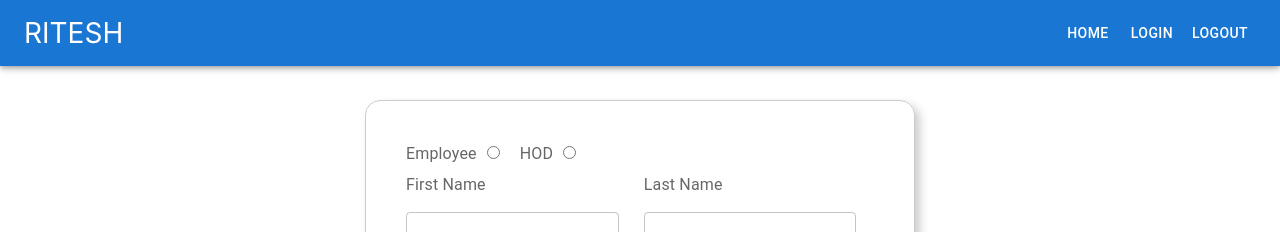
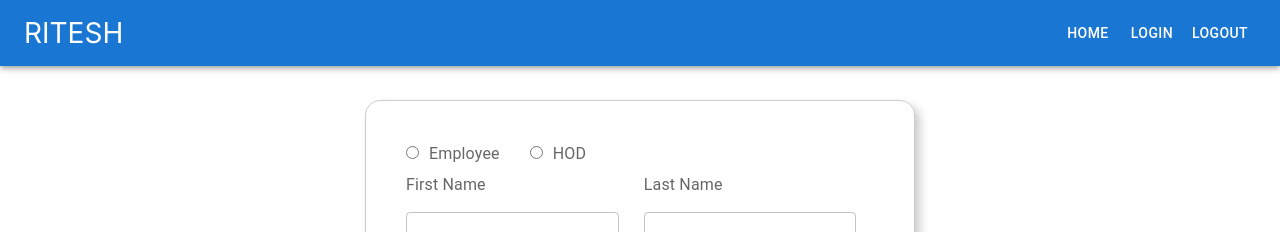
Before and after one commit to riteshsingh132/academyProject, a React (Create React App) app: page /register in a window 1280 px wide. Shown: the top 232 px of the page. Built offline with nearby package versions, Linux system fonts and the light colour scheme.

Commit message:
first commit

```diff
--- a/src/project5/AuthLogin.js
+++ b/src/project5/AuthLogin.js
@@ -97,11 +97,11 @@ console.log(state)
 
           <Box display={"flex"} gap={"25px"} maxWidth={"450px"}>
             <FormLabel>Username
-              <TextField onChange={handleChange} size='small' placeholder='Enter username' margin='normal' name='username' value={empdata.username} sx={{ mb: 2 }} />
+              <TextField onChange={handleChange} size='small' margin='normal' name='username' value={empdata.username} sx={{ mb: 2 }} />
             </FormLabel>
 
             <FormLabel>Password
-              <TextField onChange={handleChange} type='password' size='small' placeholder='Enter Password' margin='normal' name='password' value={empdata.password} sx={{ mb: 2 }} />
+              <TextField onChange={handleChange} type='password' size='small'  margin='normal' name='password' value={empdata.password} sx={{ mb: 2 }} />
             </FormLabel>
           </Box>
 
--- a/src/project5/AuthSignUp.js
+++ b/src/project5/AuthSignUp.js
@@ -22,7 +22,7 @@ function AuthSignUp() {
     const navigateR = useNavigate()
 
     const [newEmpData1, setNewEmpData1] = useState([])
-    console.log(empdata1)
+    console.log(empdata1.role)
 
     const [radionav, setRadionav] = useState()
 
@@ -68,13 +68,10 @@ function AuthSignUp() {
 
         } else if (empdata1.email == "") {
             alert("Please fill the correct email")
-
         } else if (empdata1.contact == "") {
-
             alert("Please fill the correct email")
         } else if (empdata1.username == "") {
             alert("Please fill the correct email")
-
         } else if (empdata1.password == "") {
             alert("Please fill the passrowd")
         } else {
@@ -91,7 +88,6 @@ function AuthSignUp() {
                 username: "",
                 password: "",
                 role:""
-
             })
             navigateR("/login")
         }
@@ -116,16 +112,16 @@ function AuthSignUp() {
                 <Box borderRadius="15px" border={"0.25px solid #ccc"} padding={"40px"} display={"flex"} flexDirection={"column"} maxWidth={"550px"} margin={"100px auto"} boxShadow={"5px 5px 10px #ccc"} sx={{ ":hover": { boxShadow: "10px 10px 20px #ccc" } }}>
                     <div style={{ gap: "10px" }} className='d-flex'>
                         <div>
-                            <FormLabel>Employee
+                                <input  type='radio' name="role" id='empRadio' onChange={handleChange} size='small' value="EMP" margin='normal' sx={{ mb: 2 }} />
+                            <FormLabel sx={{margin:"0 10px"}} htmlFor='empRadio'> Employee
                                 {/* <input type='radio' name='role' onChange={handleChange} value="EMP" checked={radionav === "EMP"}/> */}
-                                <input style={{ margin: "0 10px" }} type='radio' name="role" onChange={handleChange} size='small' value="EMP" margin='normal' sx={{ mb: 2 }} />
                             </FormLabel>
                         </div>
 
                         <div>
-                            <FormLabel >HOD
+                                <input style={{ margin: "0 10px" }} id='hodRadio' type='radio' name="role" onChange={handleChange} size='small' value="HOD" margin='normal' sx={{ mb: 2 }} />
+                            <FormLabel htmlFor='hodRadio'>HOD
                             {/* <input type='radio' name='role' onChange={handleChange} value="HOD"/> */}
-                                <input style={{ margin: "0 10px" }} type='radio' name="role" onChange={handleChange} size='small' value="HOD" margin='normal' sx={{ mb: 2 }} />
                             </FormLabel>
                         </div>
 
--- a/src/project5/HodDashboard.js
+++ b/src/project5/HodDashboard.js
@@ -63,6 +63,7 @@ function HodDashboard() {
 
       }]))
       stetoggle(false)
+      window.location.reload();
     // setBossdata({
     //   aprovestatus: "Approve",
     //   rejectstate: "Rejected"
@@ -123,10 +124,10 @@ function HodDashboard() {
 
               {item.leavestatus== "Approved" && <>
                 <h4 className='text-success'>Approved</h4>
-              </>}
-              {item.leavestatus== "Rejected" && <>
+              </> || item.leavestatus1== "Rejected" && <>
                 <h4 className='text-success'>Rejected</h4>
-              </>}
+              </> }
+
 
             </div>
 
```
